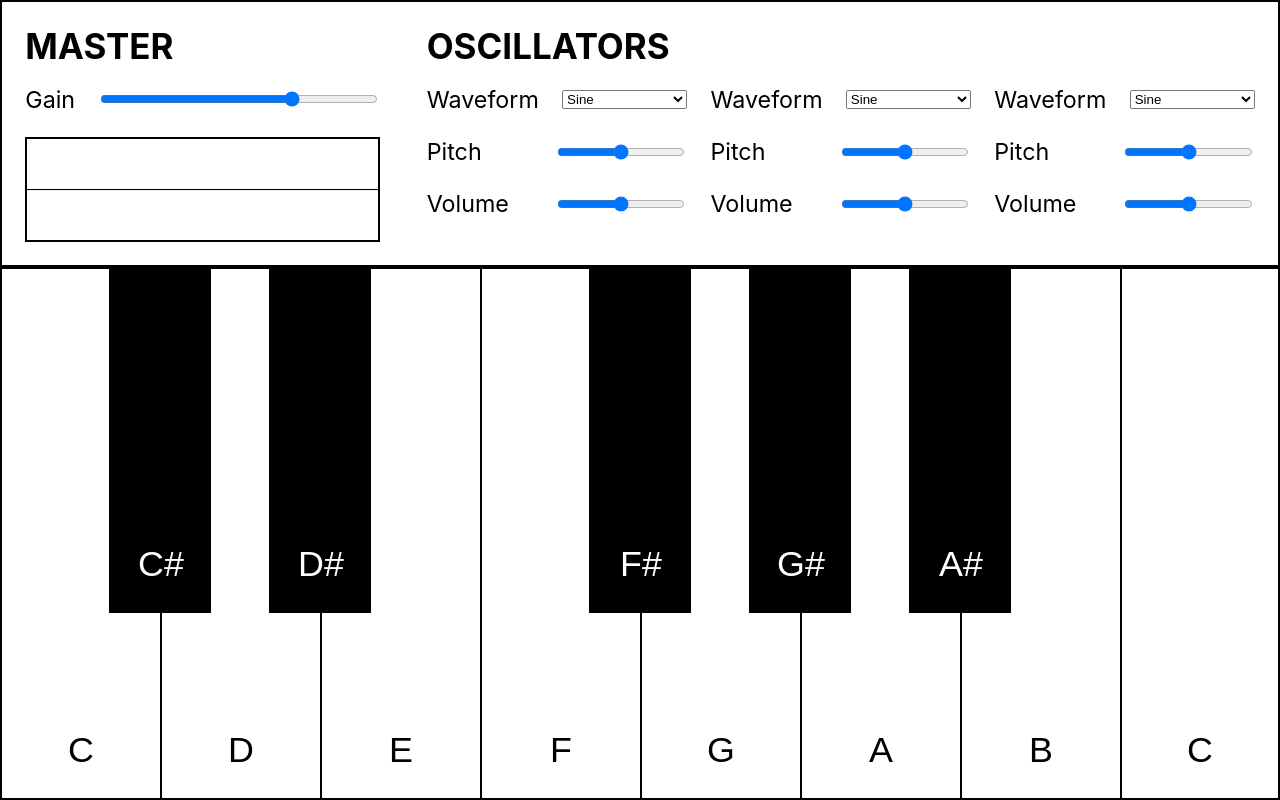
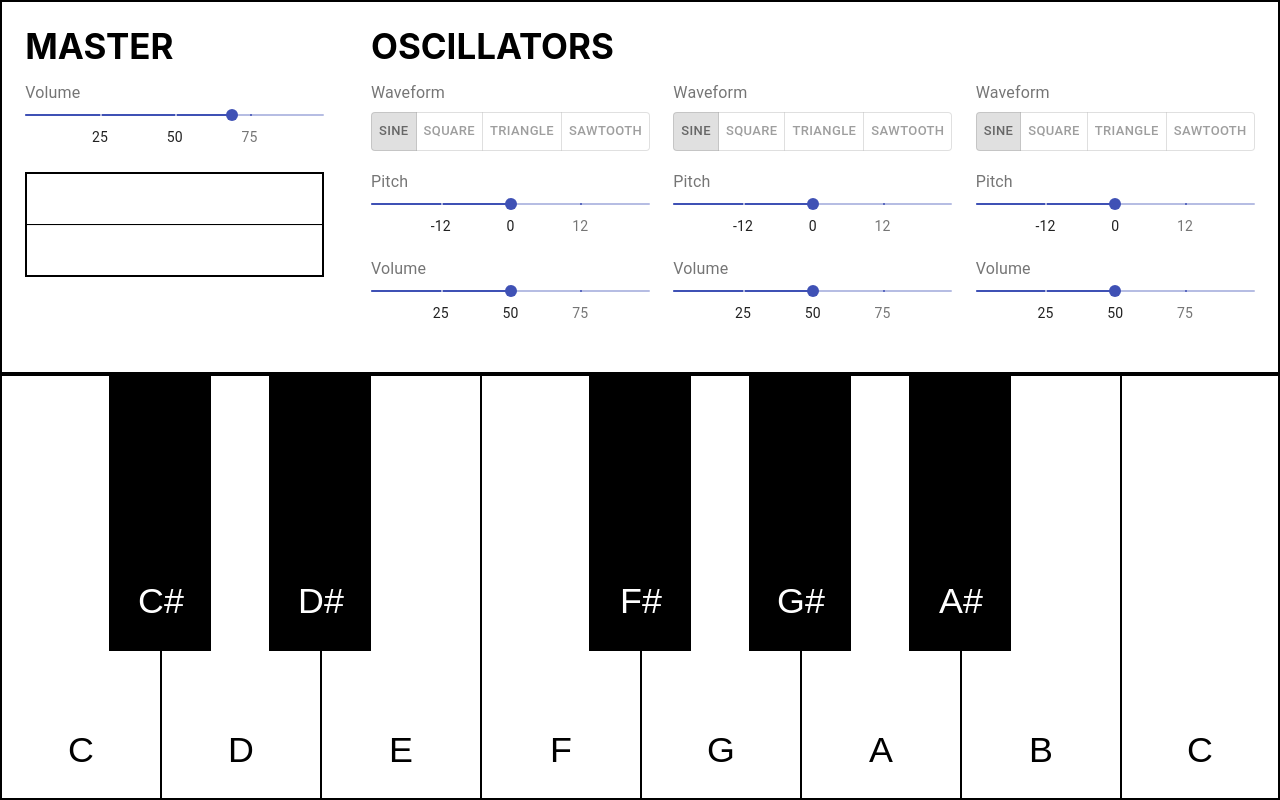
Before and after one commit to vindotski/vinskiano, a React (Create React App) app: page / in a window 1280 px wide. Built offline with nearby package versions, Linux system fonts and the light colour scheme.

Commit message:
Integrate Material UI into mixer section (#16)

```diff
--- a/src/App.css
+++ b/src/App.css
@@ -29,8 +29,9 @@
 .input-group {
   flex: 1;
   display: inline-flex;
-  align-items: center;
-  justify-content: space-between;
+  align-items: flex-start;
+  justify-content: center;
+  flex-direction: column;
   margin-bottom: 1em;
 }
 
--- a/src/components/MasterMixerSection.js
+++ b/src/components/MasterMixerSection.js
@@ -2,21 +2,35 @@ import React from 'react'
 import PropTypes from 'prop-types'
 import MixerSection from './MixerSection'
 import Oscilloscope from './Oscilloscope'
+import InputLabel from '@material-ui/core/InputLabel'
+import Slider from '@material-ui/core/Slider'
 
 class MasterMixerSection extends React.Component {
   render () {
     return (
       <MixerSection title="Master" className="mixer-section--master">
         <div className="input-group">
-          <label className="input-group-label">Gain</label>
-          <input
-            value={this.props.gain}
+        <InputLabel>Volume</InputLabel>
+          <Slider
+            value={parseInt(this.props.gain * 100)}
             onChange={this.updateGain}
-            className="input-group-control"
-            type="range"
-            min="0"
-            max="1"
-            step="0.05"
+            min={0}
+            max={100}
+            marks={[
+              {
+                value: 25,
+                label: '25'
+              },
+              {
+                value: 50,
+                label: '50'
+              },
+              {
+                value: 75,
+                label: '75'
+              }
+            ]}
+            valueLabelDisplay="auto"
           />
         </div>
 
@@ -25,16 +39,26 @@ class MasterMixerSection extends React.Component {
     )
   }
 
-  updateGain = (e) => {
+  updateGain = (e, value) => {
     this.update({
-      gain: e.target.value
+      gain: parseFloat(value) / 100
     })
   }
 
   update = (options) => {
+    const defaults = {
+      gain: this.props.gain,
+      oscilloscope: this.props.oscilloscope
+    }
+
+    const newValues = {
+      ...defaults,
+      ...options
+    }
+
     this.props.onChange({
-      gain: parseFloat(options.gain || this.props.gain),
-      oscilloscope: options.oscilloscope || this.props.oscilloscope
+      ...newValues,
+      gain: parseFloat(newValues.gain)
     })
   }
 }
--- a/src/components/Oscillator.js
+++ b/src/components/Oscillator.js
@@ -1,78 +1,134 @@
 import React from 'react'
 import PropTypes from 'prop-types'
+import FormControl from '@material-ui/core/FormControl'
+import InputLabel from '@material-ui/core/InputLabel'
+import Select from '@material-ui/core/Select'
+import MenuItem from '@material-ui/core/MenuItem'
+import Slider from '@material-ui/core/Slider'
+import ToggleButton from '@material-ui/lab/ToggleButton';
+import ToggleButtonGroup from '@material-ui/lab/ToggleButtonGroup';
 
 class Oscillator extends React.Component {
   render () {
     return (
       <div className="oscillator">
         <div className="input-group">
-          <label className="input-group-label">Waveform</label>
+          <InputLabel style={{ marginBottom: '0.7em' }}>Waveform</InputLabel>
 
-          <select
-            className="input-group-control"
+          <ToggleButtonGroup
             value={this.props.waveform}
             onChange={this.updateWaveform}
+            exclusive
+            size="small"
           >
-            <option value="sine">Sine</option>
-            <option value="square">Square</option>
-            <option value="triangle">Triangle</option>
-            <option value="sawtooth">Sawtooth</option>
-          </select>
+            <ToggleButton value="sine" aria-label="left aligned">
+              Sine
+            </ToggleButton>
+            <ToggleButton value="sqaure" aria-label="centered">
+              Square
+            </ToggleButton>
+            <ToggleButton value="triangle" aria-label="right aligned">
+              Triangle
+            </ToggleButton>
+            <ToggleButton value="sawtooth" aria-label="justified">
+              Sawtooth
+            </ToggleButton>
+          </ToggleButtonGroup>
         </div>
 
         <div className="input-group">
-          <label className="input-group-label">Pitch</label>
+          <InputLabel>Pitch</InputLabel>
 
-          <input
+          <Slider
             value={this.props.pitch}
             onChange={this.updatePitch}
-            className="input-group-control"
-            type="range"
-            min="-24"
-            max="24"
+            min={-24}
+            max={24}
+            marks={[
+              {
+                value: -12,
+                label: '-12'
+              },
+              {
+                value: 0,
+                label: '0'
+              },
+              {
+                value: 12,
+                label: '12'
+              }
+            ]}
+            valueLabelDisplay="auto"
           />
         </div>
 
         <div className="input-group">
-          <label className="input-group-label">Volume</label>
+          <InputLabel>Volume</InputLabel>
 
-          <input
-            value={this.props.volume}
+          <Slider
+            value={parseInt(this.props.volume * 100)}
             onChange={this.updateVolume}
-            className="input-group-control"
-            type="range"
-            min="0"
-            max="1"
-            step="0.05"
+            min={0}
+            max={100}
+            marks={[
+              {
+                value: 25,
+                label: '25'
+              },
+              {
+                value: 50,
+                label: '50'
+              },
+              {
+                value: 75,
+                label: '75'
+              }
+            ]}
+            valueLabelDisplay="auto"
           />
         </div>
       </div>
     )
   }
 
-  updateWaveform = (e) => {
+  updateWaveform = (e, value) => {
+    if (!value) {
+      return
+    }
+
     this.update({
-      waveform: e.target.value,
+      waveform: value
     })
   }
 
-  updatePitch = (e) => {
+  updatePitch = (e, value) => {
     this.update({
-      pitch: e.target.value,
+      pitch: value
     })
   }
 
-  updateVolume = (e) => {
+  updateVolume = (e, value) => {
     this.update({
-      volume: e.target.value
+      volume: parseFloat(value) / 100
     })
   }
 
   update = (options) => {
+    const defaults = {
+      waveform: this.props.waveform,
+      pitch: this.props.pitch,
+      volume: this.props.volume
+    }
+
+    const newValues = {
+      ...defaults,
+      ...options
+    }
+
     this.props.onChange(this.props.id, {
-      waveform: options.waveform || this.props.waveform,
-      pitch: parseInt(options.pitch || this.props.pitch),
-      volume: parseFloat(options.volume || this.props.volume)
+      ...newValues,
+      pitch: parseInt(newValues.pitch),
+      volume: parseFloat(newValues.volume)
     })
   }
 }
```
